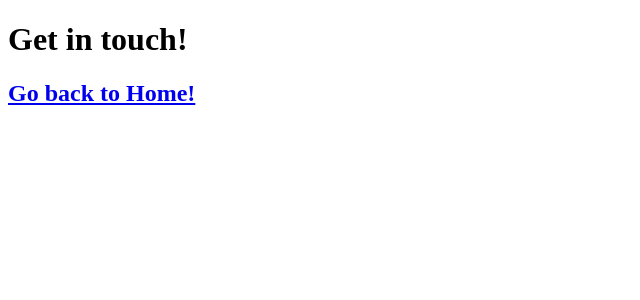
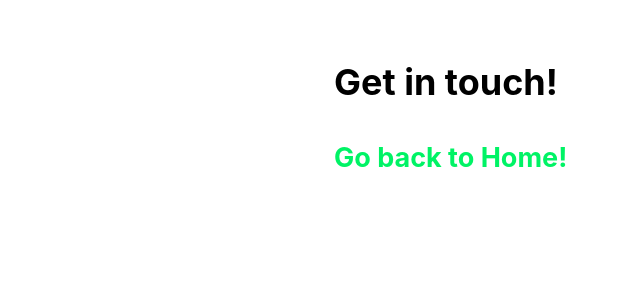
Before and after one commit to chantrex/movers, a Next.js app: page /contact in a window 1280 px wide. Shown: the top 300 px of the page, without its empty margins (0-640 px from the left). Built offline with nearby package versions, Linux system fonts and the light colour scheme.

Commit message:
The global styles were tested for the first time

```diff
--- a/components/layout.js
+++ b/components/layout.js
@@ -1,3 +1,5 @@
+import styles from './layout.module.css';
+
 export default function Layout({ children }) {
-  return <div>{children}</div>
+  return <div className={styles.container}>{children}</div>;
 }
--- /dev/null
+++ b/pages/_app.js
@@ -0,0 +1,5 @@
+import '../styles/global.css';
+
+export default function App({ Component, pageProps }) {
+  return <Component {...pageProps} />;
+}
--- a/pages/index.js
+++ b/pages/index.js
@@ -1,5 +1,5 @@
-import Head from 'next/head'
-import Link from 'next/link'
+import Head from 'next/head';
+import Link from 'next/link';
 
 export default function Home() {
   return (
--- a/pages/prices/index.js
+++ b/pages/prices/index.js
@@ -1,3 +1,3 @@
 export default function Prices() {
-  return <h1>Our prices!</h1>
+  return <h1>Our prices!</h1>;
 }
--- /dev/null
+++ b/styles/global.css
@@ -0,0 +1,27 @@
+html,
+body {
+  padding: 0;
+  margin: 0;
+  font-family: -apple-system, BlinkMacSystemFont, Segoe UI, Roboto, Oxygen, Ubuntu,
+    Cantarell, Fira Sans, Droid Sans, Helvetica Neue, sans-serif;
+  line-height: 1.6;
+  font-size: 18px;
+}
+
+* {
+  box-sizing: border-box;
+}
+
+a {
+  color: #00f365;
+  text-decoration: none;
+}
+
+a:hover {
+  text-decoration: underline;
+}
+
+img {
+  max-width: 100%;
+  display: block;
+}
```
